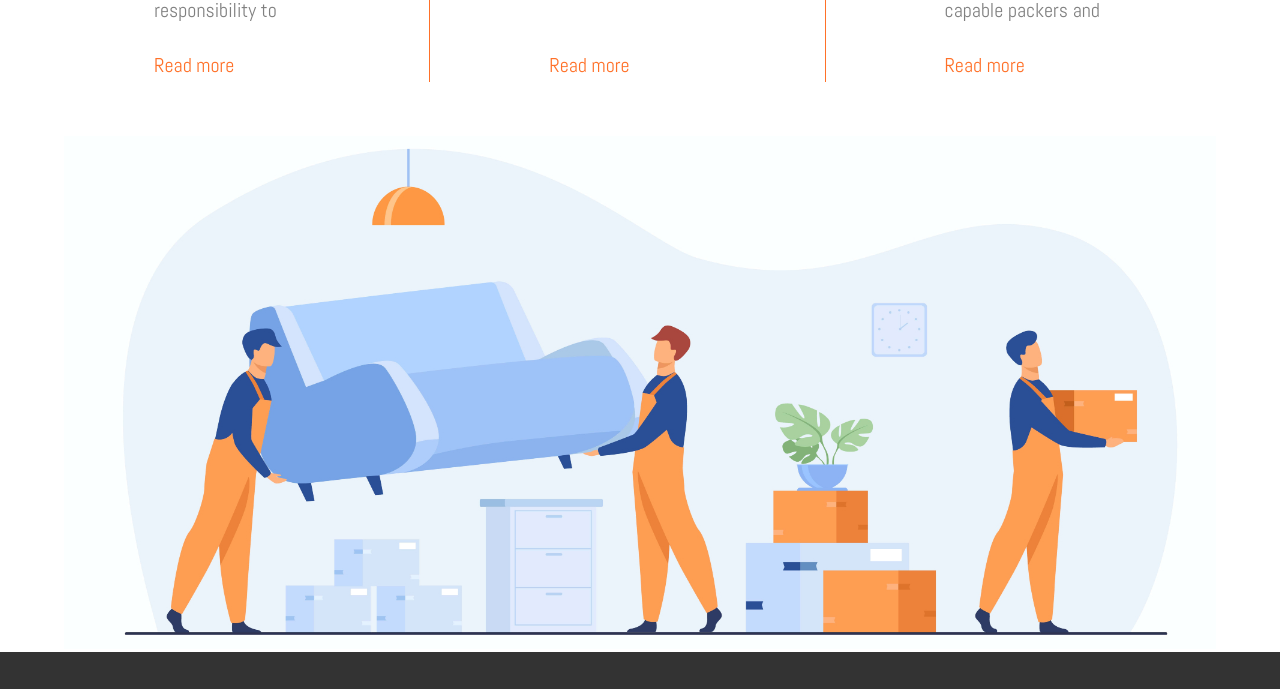
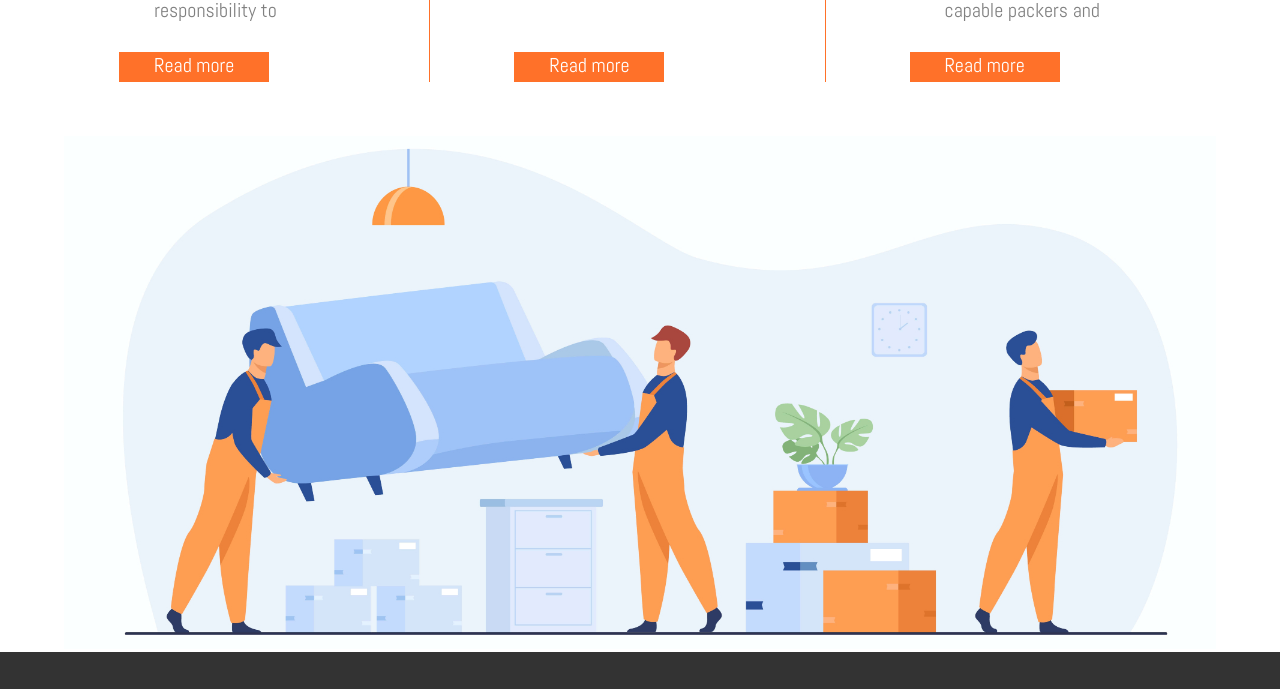
Before and after one commit to Gourav-143faz/experiment, a plain HTML site: page index.html in a window 1280 px wide. Shown: the part 1628-2317 px from the top of the page. Drawn offline with Linux system fonts and the light colour scheme.

Commit message:
Update style.css

```diff
--- a/style.css
+++ b/style.css
@@ -563,6 +563,7 @@
   height: 30px;
   margin: 200px 0px 0px 60px;
   clear: both;
+  background-color: #FF7129;
   transition: all .3s;
 }
 .info_read:hover{
@@ -570,7 +571,7 @@
 }
 .info_read a{
   text-decoration: none;
-  color: #FF7129;
+  color: white;
 }
 
 #info_1{
```
